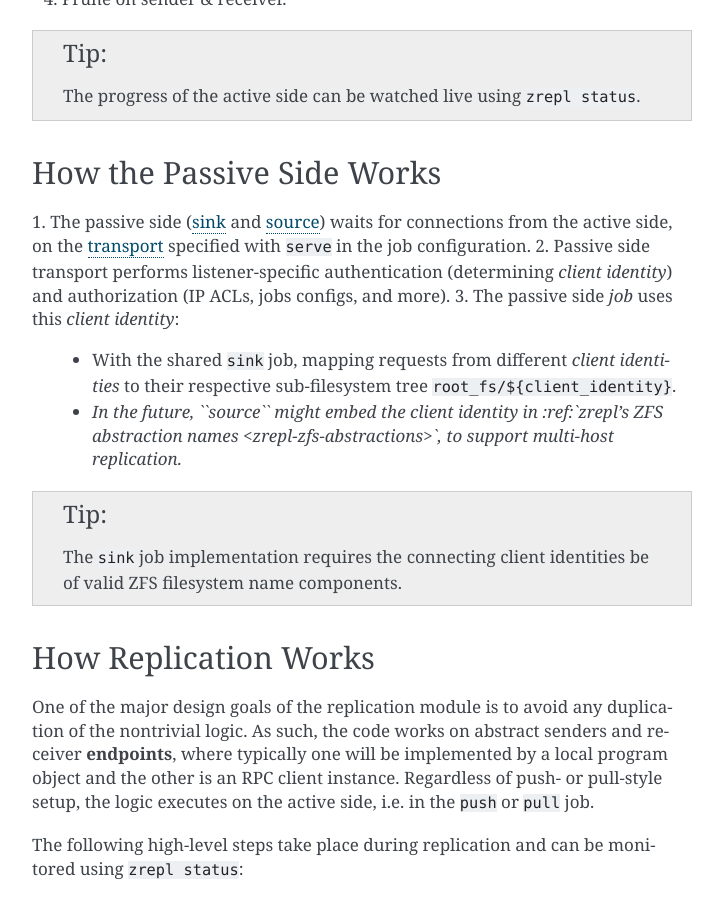
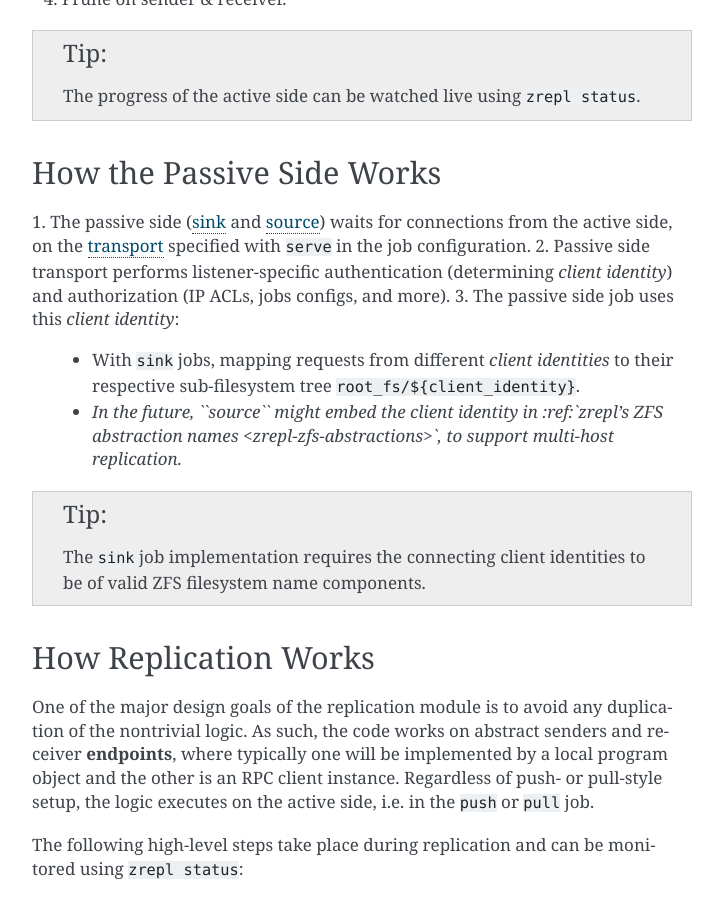
Before and after one commit to zrepl/zrepl, a Sphinx documentation site: the page built from docs/configuration/overview.rst, in a window 1280 px wide and 900 px high, scrolled down 1911 px. Shown: the whole window, without its empty margins (388-1111 px from the left). Built offline with Sphinx 7.4.7, drawn with Linux system fonts in a browser that asks for light colours; pages that are not in the unit, such as notebooks, are missing from menus; the version number could not be read and is left out; cross-references to code outside the pages are shown as plain code; some of the changed text lies outside the part shown.

Commit message:
pr tbsquashed: implement suggestions

```diff
--- a/docs/configuration/overview.rst
+++ b/docs/configuration/overview.rst
@@ -27,7 +27,7 @@
      type: push
    - ...
 
-zrepl is configuration file composes of two main sections: ``global`` and ``jobs``.
+A zrepl configuration file is divided in to two main sections: ``global`` and ``jobs``.
 ``global`` has sensible defaults. It is covered in :ref:`logging <logging>`, :ref:`monitoring <monitoring>` \& :ref:`miscellaneous <miscellaneous>`.
 
 .. _job-overview:
@@ -87,12 +87,12 @@
 1. The passive side (:ref:`sink <job-sink>` and :ref:`source <job-source>`) waits for connections from the active side,
 on the :ref:`transport <transport>` specified with ``serve`` in the job configuration.
 2. Passive side transport performs listener-specific authentication (determining *client identity*) and authorization (IP ACLs, jobs configs, and more).
-3. The passive side *job* uses this *client identity*:
-   * With the shared ``sink`` job, mapping requests from different *client identities* to their respective sub-filesystem tree ``root_fs/${client_identity}``.
+3. The passive side job uses this *client identity*:
+   * With ``sink`` jobs, mapping requests from different *client identities* to their respective sub-filesystem tree ``root_fs/${client_identity}``.
    * *In the future, ``source`` might embed the client identity in :ref:`zrepl's ZFS abstraction names <zrepl-zfs-abstractions>`, to support multi-host replication.*
 
 .. TIP::
-   The ``sink`` job implementation requires the connecting client identities be of valid ZFS filesystem name components.
+   The ``sink`` job implementation requires the connecting client identities to be of valid ZFS filesystem name components.
 
 .. _overview-how-replication-works:
 
```
